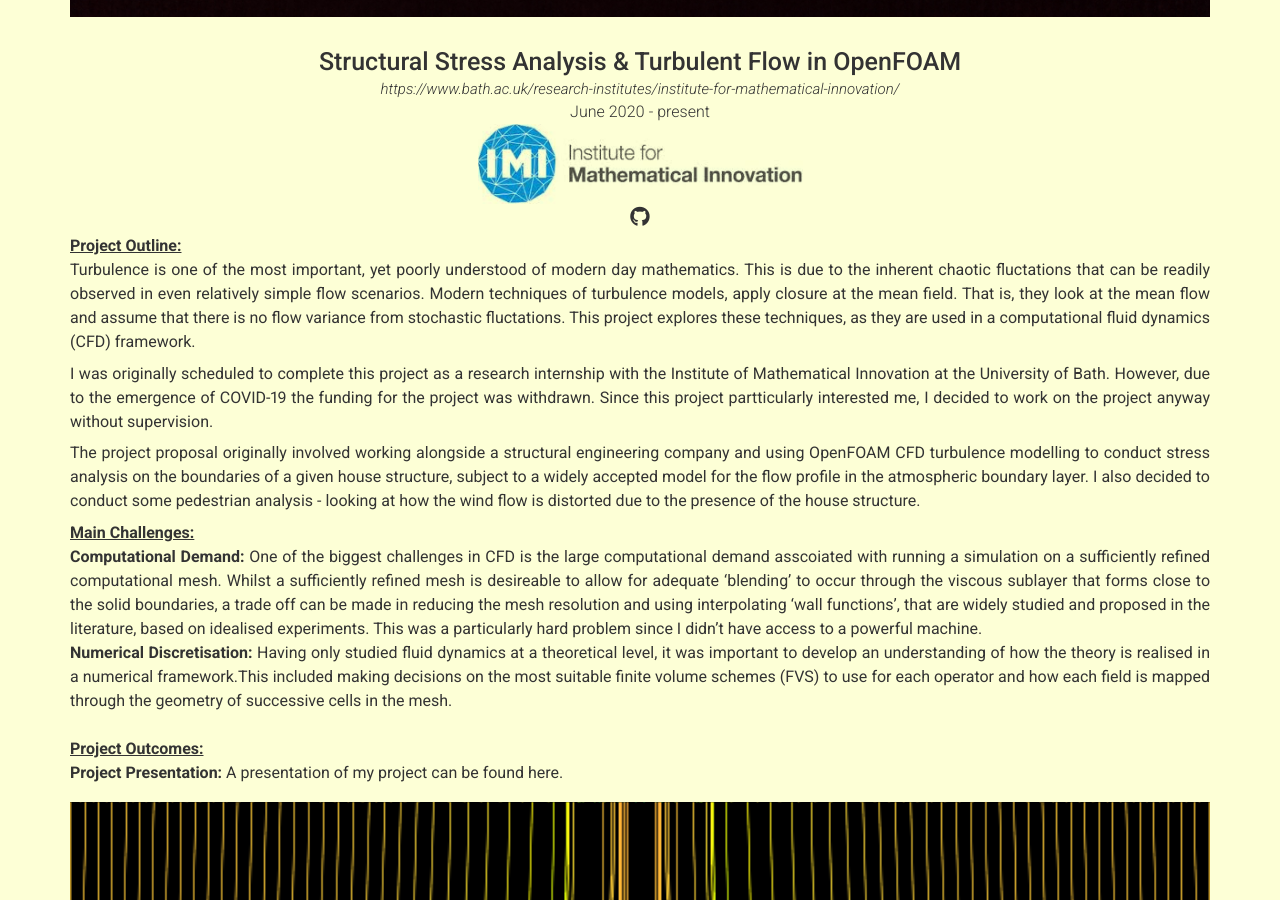
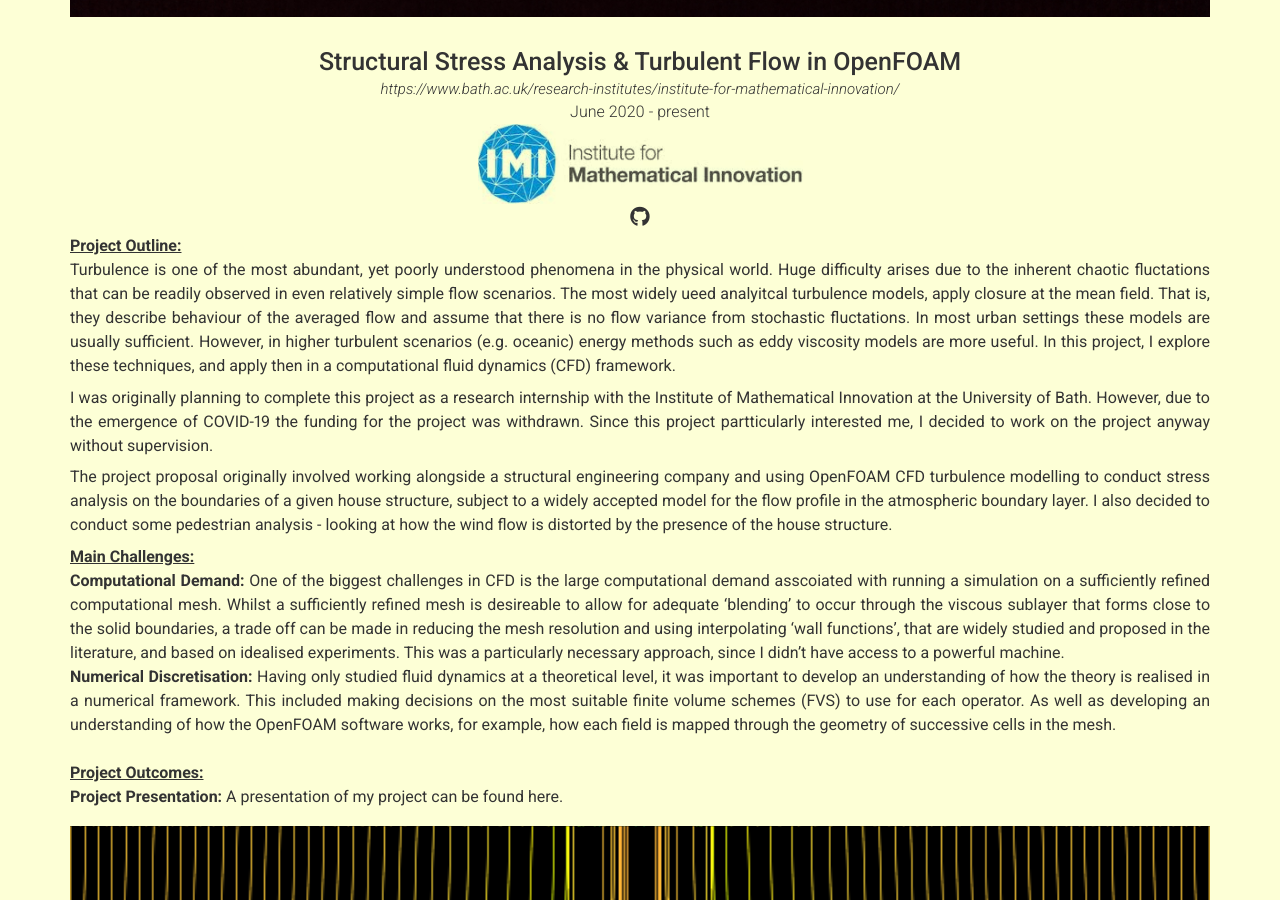
Before and after one commit to WilliamManley/WilliamManley.github.io, a Jekyll site: the page built from index.md, in a window 1280 px wide and 900 px high, scrolled down 2837 px. Built offline with Jekyll 4.4.1, drawn with Linux system fonts in a browser that asks for light colours; nearby versions of some CDN libraries.

Commit message:
updated Ox info

```diff
--- a/_data/projects.yml
+++ b/_data/projects.yml
@@ -53,45 +53,30 @@
   #  Short overview of the project (optional)
   description: | # this will include new lines to allow paragraphs
    <u><b>Project Outline:</b></u> <br>
-   Turbulence is one of the most important, yet poorly understood of modern day mathematics. This is due to the inherent chaotic fluctations that
-   can be readily observed in even relatively simple flow scenarios. Modern techniques of turbulence models, apply closure at the mean field. That is, they
-   look at the mean flow and assume that there is no flow variance from stochastic fluctations. This project explores these techniques, as they are used in
-   a computational fluid dynamics (CFD) framework.
+   Turbulence is one of the most abundant, yet poorly understood phenomena in the physical world. Huge difficulty arises due to the inherent chaotic fluctations that
+   can be readily observed in even relatively simple flow scenarios. The most widely ueed analyitcal turbulence models, apply closure at the mean field. That is,
+   they describe behaviour of the averaged flow and assume that there is no flow variance from stochastic fluctations. In most urban settings these models are usually sufficient.
+   However, in higher turbulent scenarios (e.g. oceanic) energy methods such as eddy viscosity models are more useful. In this project, I explore these techniques,
+   and apply then in a computational fluid dynamics (CFD) framework.
 
-   I was originally scheduled to complete this project as a research internship with the Institute of Mathematical Innovation at the University of Bath. However,
+   I was originally planning to complete this project as a research internship with the Institute of Mathematical Innovation at the University of Bath. However,
    due to the emergence of COVID-19 the funding for the project was withdrawn. Since this project partticularly interested me, I decided to work on the project anyway
    without supervision.
 
    The project proposal originally involved working alongside a structural engineering company and using OpenFOAM CFD turbulence modelling to conduct stress analysis
    on the boundaries of a given house structure, subject to a widely accepted model for the flow profile in the atmospheric boundary layer. I also decided to conduct
-   some pedestrian analysis - looking at how the wind flow is distorted due to the presence of the house structure.
+   some pedestrian analysis - looking at how the wind flow is distorted by the presence of the house structure.
 
    <u><b>Main Challenges:</b></u> <br>
    **Computational Demand:**
    One of the biggest challenges in CFD is the large computational demand asscoiated with running a simulation on a sufficiently refined computational mesh. Whilst a sufficiently
    refined mesh is desireable to allow for adequate 'blending' to occur through the viscous sublayer that forms close to the solid boundaries, a trade off can be made in reducing the
-   mesh resolution and using interpolating 'wall functions', that are widely studied and proposed in the literature, based on idealised experiments. This was a particularly
-   hard problem since I didn't have access to a powerful machine. <br>
+   mesh resolution and using interpolating 'wall functions', that are widely studied and proposed in the literature, and based on idealised experiments. This was a particularly
+   necessary approach, since I didn't have access to a powerful machine. <br>
    **Numerical Discretisation:**
-   Having only studied fluid dynamics at a theoretical level, it was important to develop an understanding of how the theory is realised in a numerical framework.This included
-   making decisions on the most suitable finite volume schemes (FVS) to use for each operator and how each field is mapped through the geometry of successive cells in the mesh.
+   Having only studied fluid dynamics at a theoretical level, it was important to develop an understanding of how the theory is realised in a numerical framework. This included
+   making decisions on the most suitable finite volume schemes (FVS) to use for each operator. As well as developing an understanding of how the OpenFOAM software works, for
+   example, how each field is mapped through the geometry of successive cells in the mesh.
    <br> <br>
    <u><b>Project Outcomes:</b></u> <br>
    **Project Presentation:** A presentation of my project can be found here.
-
-- layout: top-middle
-  name: The Geometry & Mechanics of Seashells
-  dates: |
-   December 2020 - present <br>
-   <img src="images/imi_logo.png" alt="IMI Logo" style="width:325px;height:80px;">
-  link: |
-   https://www.bath.ac.uk/research-institutes/institute-for-mathematical-innovation/
-  github: Github page for project (eg. sproogen/modern-resume-theme)(optional)
-  #quote: >
-  #  Short overview of the project (optional)
-  description: | # this will include new lines to allow paragraphs
-   <u><b>Project Outline:</b></u> <br>
-   Turbulence is one of the most important, yet poorly understood of modern day mathematics. This is due to the inherent chaotic fluctations that
-   can be readily observed in even relatively simple flow scenarios. Modern techniques of turbulence models, apply closure at the mean field. That is, they
-   look at the mean flow and assume that there is no flow variance from stochastic fluctations. This project explores these techniques, as they are used in
-   a computational fluid dynamics (CFD) framework.
```
